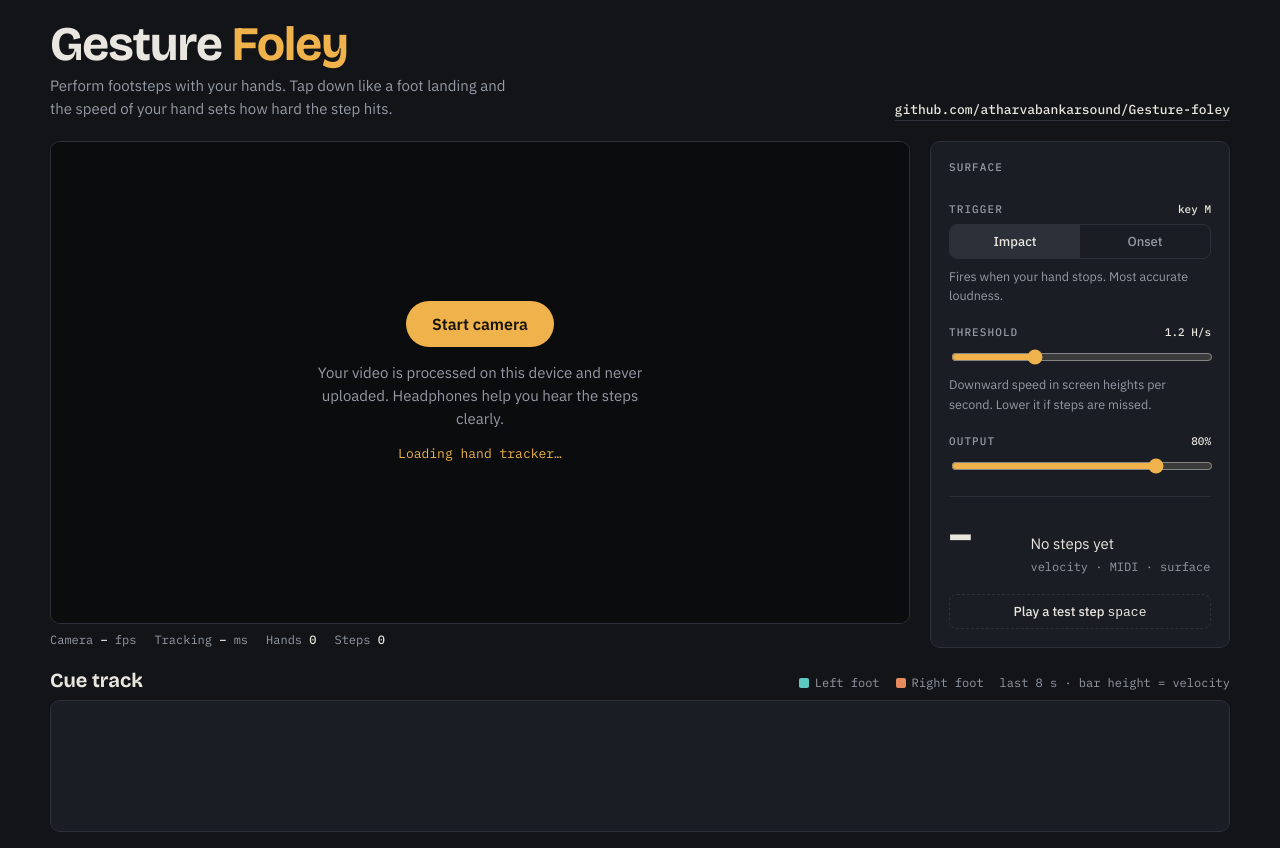
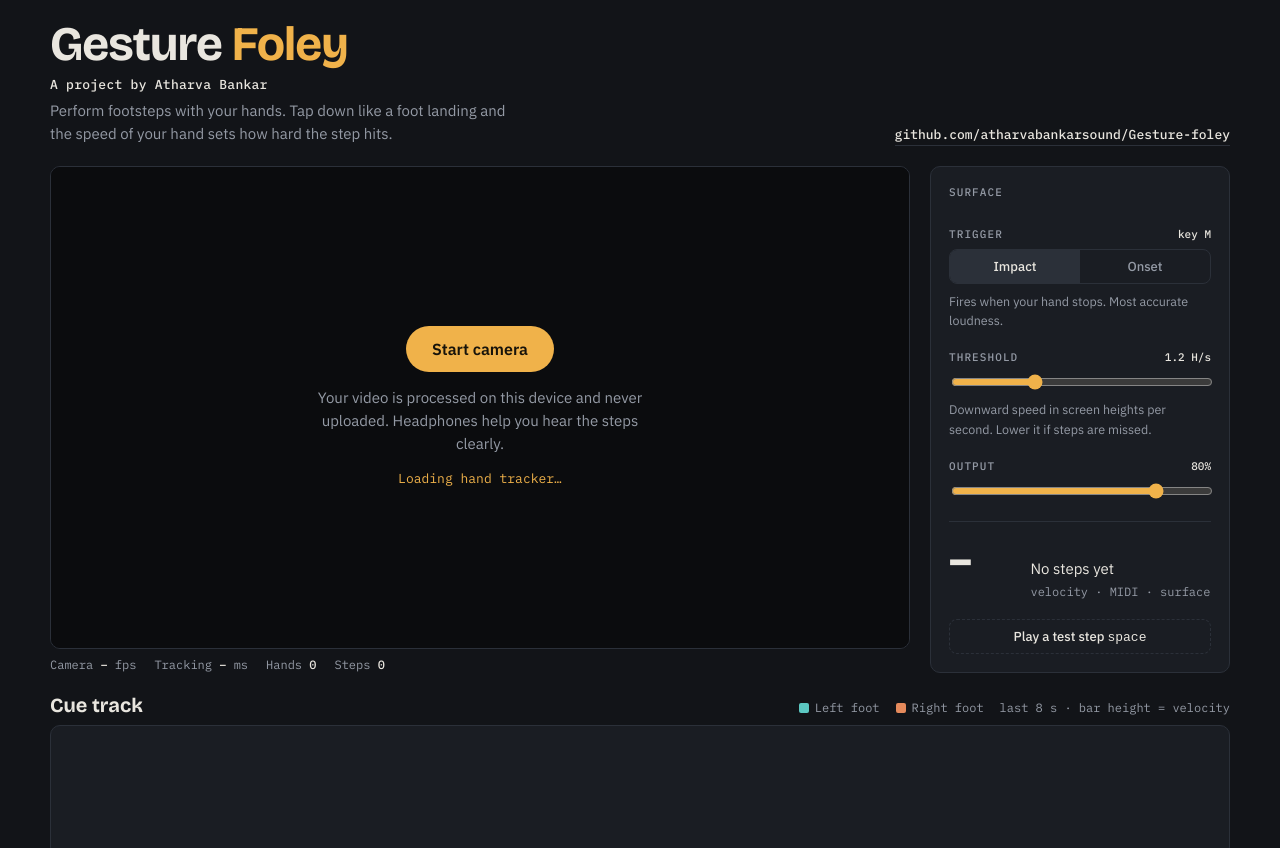
Before and after one commit to atharvabankarsound/Gesture-foley, a plain HTML site: page docs/index.html in a window 1280 px wide. Shown: the top 848 px of the page. Drawn offline with nearby package versions, Linux system fonts and the light colour scheme.

Commit message:
Fix start overlay staying over the camera; add byline
The overlay's display:grid overrode the hidden attribute, so the start
text stayed on top of the video after the camera started.

```diff
--- a/docs/index.html
+++ b/docs/index.html
@@ -26,6 +26,7 @@
   color-scheme: dark;
 }
 * { box-sizing: border-box; }
+[hidden] { display: none !important; }
 html, body { margin: 0; }
 body {
   background: var(--bg);
@@ -41,6 +42,7 @@ body {
 .top { display: flex; flex-wrap: wrap; align-items: end; justify-content: space-between; gap: 8px 24px; }
 h1 { font: 700 clamp(30px, 5vw, 48px)/1 var(--display); letter-spacing: -0.02em; margin: 0; text-wrap: balance; }
 h1 span { color: var(--amber); }
+.byline { margin: 8px 0 0; font: 500 13px var(--mono); color: var(--fg); letter-spacing: 0.02em; }
 .tag { margin: 6px 0 0; color: var(--muted); max-width: 52ch; }
 .top a { color: var(--fg); font: 500 13px var(--mono); text-decoration: none; border-bottom: 1px solid var(--line); padding-bottom: 2px; }
 .top a:hover { border-color: var(--amber); }
@@ -121,6 +123,7 @@ footer a { color: var(--fg); }
   <header class="top">
     <div>
       <h1>Gesture <span>Foley</span></h1>
+      <p class="byline">A project by Atharva Bankar</p>
       <p class="tag">Perform footsteps with your hands. Tap down like a foot landing and the speed of your hand sets how hard the step hits.</p>
     </div>
     <a href="https://github.com/atharvabankarsound/Gesture-foley">github.com/atharvabankarsound/Gesture-foley</a>
```
